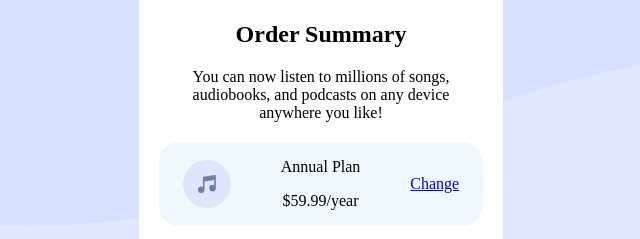
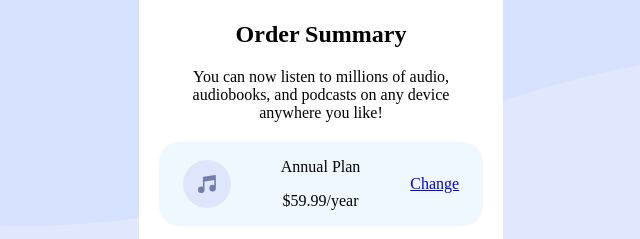
Before and after one commit to Udejunior/Ordersummary, a plain HTML site: page order-summary-component-main/index.html in a window 1280 px wide. Shown: the part 211-450 px from the top of the page, 319-959 px from the left. Drawn offline with Linux system fonts and the light colour scheme.

Commit message:
changed text

```diff
--- a/order-summary-component-main/index.html
+++ b/order-summary-component-main/index.html
@@ -20,7 +20,7 @@
   <img class="pic" src="images/illustration-hero.svg" alt="picture">
 
   <h2>Order Summary</h2>
-  <p class="me">You can now listen to millions of songs,<br> audiobooks, and podcasts on any
+  <p class="me">You can now listen to millions of audio,<br> audiobooks, and podcasts on any
   device <br> anywhere you like!</p>
 
   <div class="flex-display">
```
